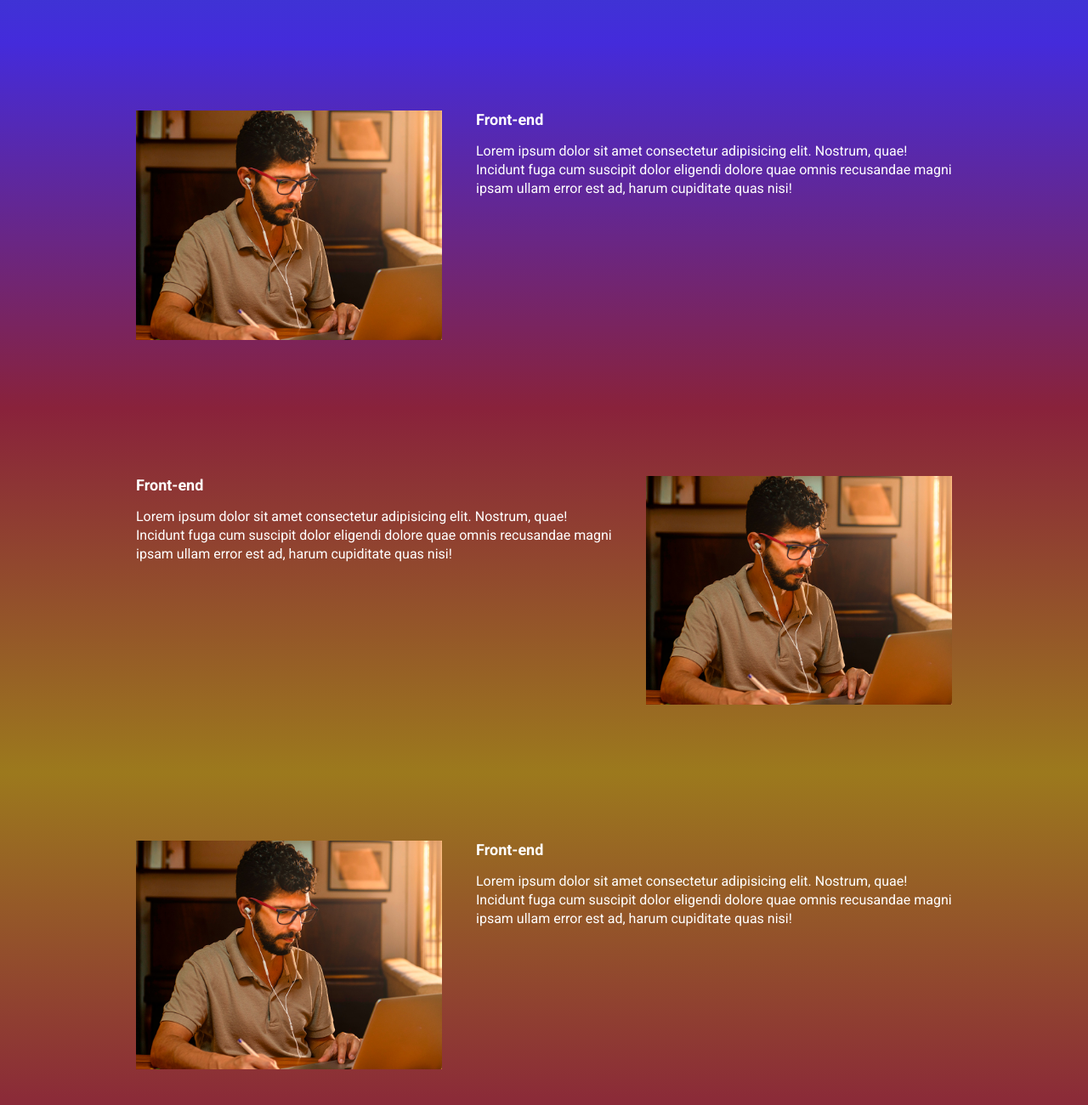
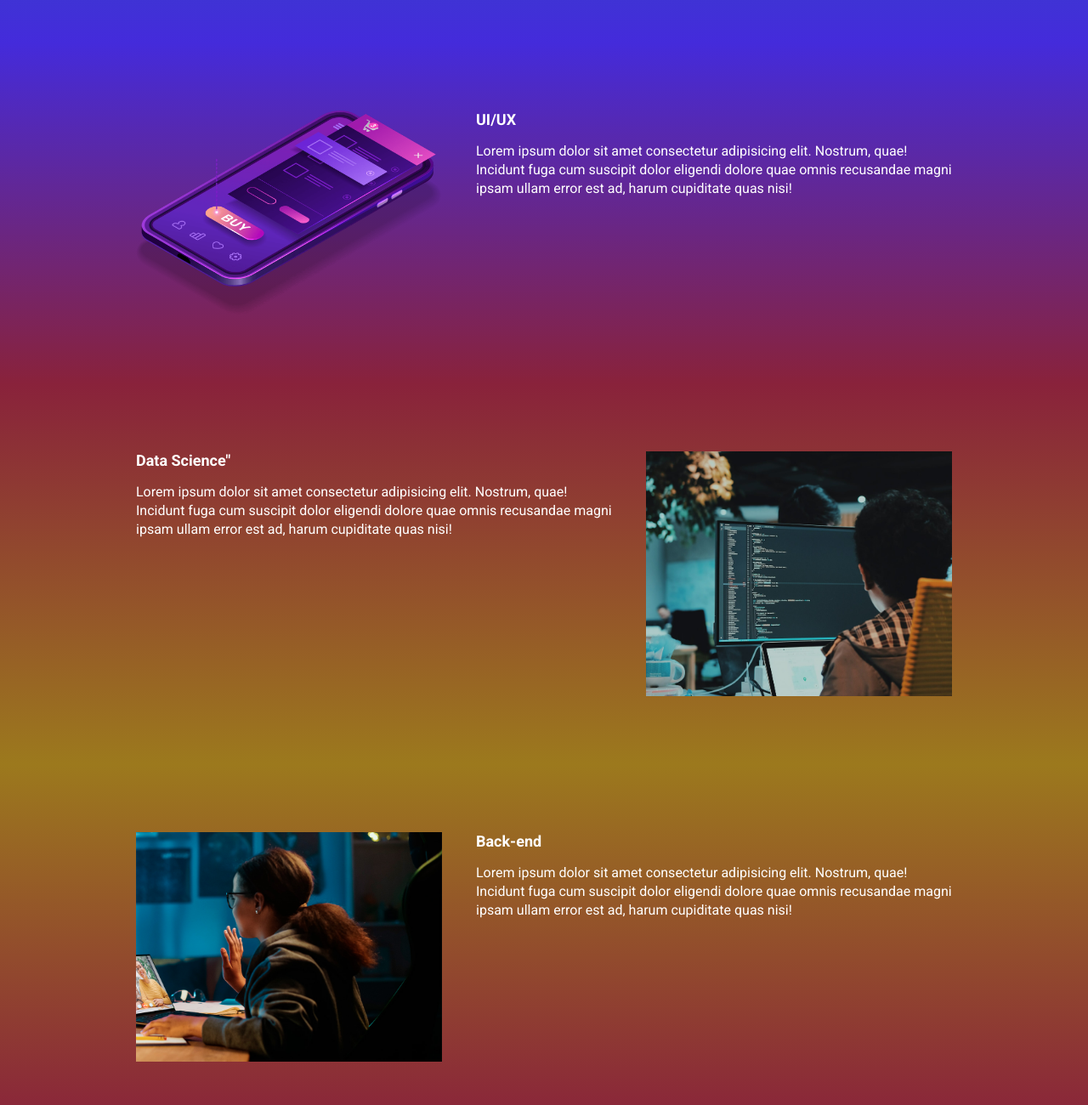
Before and after one commit to lllleao/ebac_tech_talk, a website built with Parcel: page src/index.html in a window 1280 px wide. Shown: the part 940-2240 px from the top of the page at 85% size. Built offline with nearby package versions, Linux system fonts and the light colour scheme.

Commit message:
mudando imagens

```diff
--- a/src/index.html
+++ b/src/index.html
@@ -48,28 +48,28 @@
     <section class="event event--ui-ux event--left-image">
         <div class="container" data-aos="fade-left">
             <div class="event__details">
-                <h2 class="event__details__title">Front-end</h2>
+                <h2 class="event__details__title">UI/UX</h2>
                 <p class="event__details__description">Lorem ipsum dolor sit amet consectetur adipisicing elit. Nostrum, quae! Incidunt fuga cum suscipit dolor eligendi dolore quae omnis recusandae magni ipsam ullam error est ad, harum cupiditate quas nisi!</p>
             </div>
-            <img class="event__image" src="./images/frontend.png" alt="Front-end">
+            <img class="event__image" src="./images/ui-ux.png" alt="UI/UX">
         </div>
     </section>
     <section class="event event--data-science">
         <div class="container" data-aos="fade-right">
             <div class="event__details">
-                <h2 class="event__details__title">Front-end</h2>
+                <h2 class="event__details__title">Data Science"</h2>
                 <p class="event__details__description">Lorem ipsum dolor sit amet consectetur adipisicing elit. Nostrum, quae! Incidunt fuga cum suscipit dolor eligendi dolore quae omnis recusandae magni ipsam ullam error est ad, harum cupiditate quas nisi!</p>
             </div>
-            <img class="event__image" src="./images/frontend.png" alt="Front-end">
+            <img class="event__image" src="./images/data.png" alt="Data Science">
         </div>
     </section>
     <section class="event event--backend event--left-image">
         <div class="container" data-aos="fade-left">
             <div class="event__details">
-                <h2 class="event__details__title">Front-end</h2>
+                <h2 class="event__details__title">Back-end</h2>
                 <p class="event__details__description">Lorem ipsum dolor sit amet consectetur adipisicing elit. Nostrum, quae! Incidunt fuga cum suscipit dolor eligendi dolore quae omnis recusandae magni ipsam ullam error est ad, harum cupiditate quas nisi!</p>
             </div>
-            <img class="event__image" src="./images/frontend.png" alt="Front-end">
+            <img class="event__image" src="./images/backend.png" alt=">Back-end">
         </div>
     </section>
     <script src="https://unpkg.com/aos@next/dist/aos.js"></script>
```
